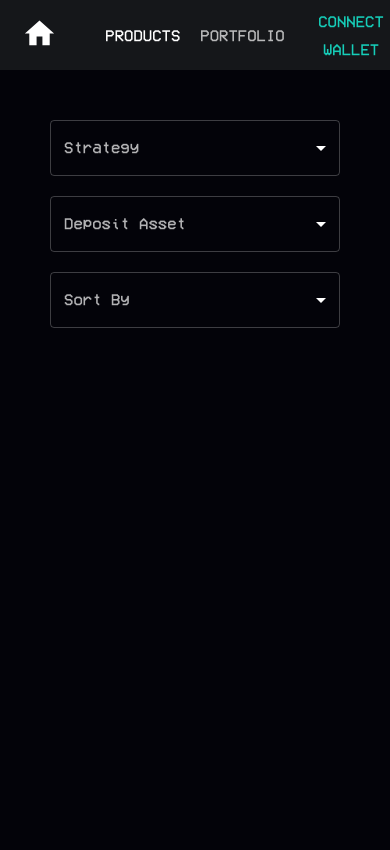
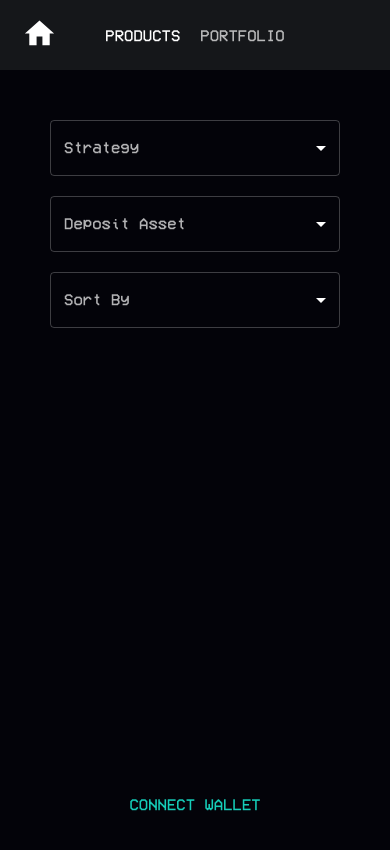
Before and after one commit to danielkwok21/Ribbon-Finance-Clone, a React (Create React App) app in the folder ribbon-fe/: page / in a window 390 px wide. Shown: the top 850 px of the page. Built offline with nearby package versions, Linux system fonts and the light colour scheme; no server answers.

Commit message:
responsive dashboard

```diff
--- a/ribbon-fe/src/components/Header/index.tsx
+++ b/ribbon-fe/src/components/Header/index.tsx
@@ -11,20 +11,12 @@ export default function Header() {
         <div
             className='header'
         >
-            <div style={{ width: '20%', textAlign: 'center' }}>
+            <div className='header-left-container'>
                 <a  onClick={() => navigate('/')}>
                     <HomeIcon fontSize="large" style={{ color: 'white' }} />
                 </a>
             </div>
-            <div
-                style={{
-                    display: 'flex',
-                    flexDirection: 'row',
-                    gap: 20,
-                    width: '60%',
-                    justifyContent: 'center',
-                }}
-            >
+            <div className='header-center-container'>
                 <a  onClick={() => navigate('/')}>
 
                     <Typography className='path-link' variant="subtitle1" color={window.location.pathname === '/' ? "text.primary" : "text.secondary"}>
@@ -38,10 +30,8 @@ export default function Header() {
                 </a>
             </div>
 
-            <div style={{ width: '20%', textAlign: 'center' }}>
-                <a
-
-                >
+            <div className='header-right-container'>
+                <a>
                     <Typography variant="subtitle1" id='connect-wallet-link'>
                         CONNECT WALLET
                     </Typography>
--- a/ribbon-fe/src/index.css
+++ b/ribbon-fe/src/index.css
@@ -25,10 +25,9 @@ body {
 
 .card-container {
   display: flex;
-  justify-content: center;
-  gap: 30px;
+  justify-content: space-around;
+  row-gap: 20px;
   width: 100%;
-  height: 600px;
   flex-wrap: wrap;
 }
 
@@ -53,16 +52,6 @@ body {
   box-shadow: 0px 0px 5px 2px white;
   overflow:hidden;
   transition: 0.2s ease;
-}
-
-
-@media only screen and (max-width: 900px) {
-
-  .selector-container {
-    width: 100%;
-    flex-direction: column;
-  }
-
 }
 
 #product-header-container {
@@ -107,12 +96,6 @@ body {
   flex:3;
 }
 
-@media only screen and (max-width: 900px) {
-  #product-header-right {
-      flex: 0;
-  }
-}
-
 .header {
   background-color: #15171a;
   height: 70px;
@@ -124,6 +107,24 @@ body {
 a {
   text-decoration: none;
   cursor: pointer;
+}
+
+.header-left-container {
+  width: 20%;
+  text-align: center;
+}
+
+.header-right-container {
+  width: 20%;
+  text-align: center;
+}
+
+.header-center-container {
+  display:flex;
+  flex-direction: row;
+  gap:20px;
+  width:60%;
+  justify-content: center;
 }
 
 .path-link:hover{
@@ -151,8 +152,35 @@ a {
   z-index: 99;
 }
 
-@media only screen and (max-width: 900px) {
+@media only screen and (max-width: 400px) {
+
+  .selector-container {
+    width: 100%;
+    flex-direction: column;
+  }
+
   .footer {
-      display: none
+    display: none
   }
+
+  #product-header-right {
+    flex: 0;
+  }
+
+  .header-right-container {
+    position: fixed;
+    bottom: 0px;
+    left: 5%;
+    width: 90%;
+    background-color: #030309;
+    height: 80px;
+    opacity: 1;
+    z-index:99;
+
+    display:flex;
+    align-items: center;
+    justify-content: center;
+
+  }
+
 }
```
